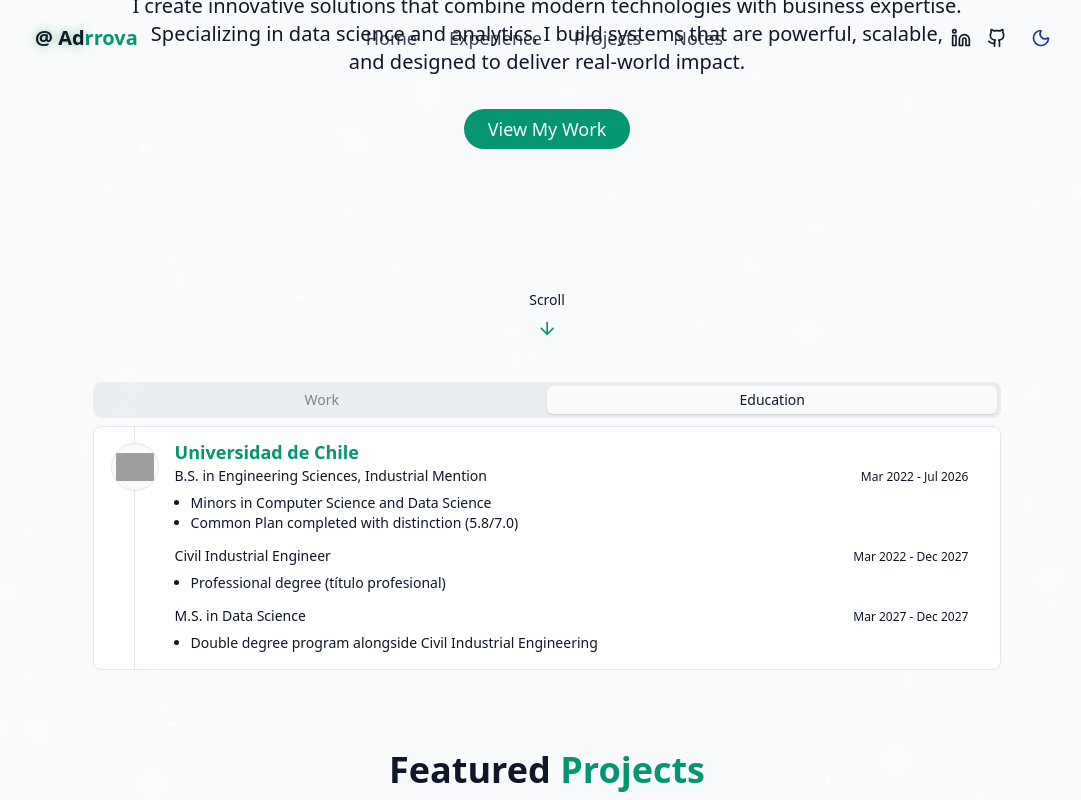
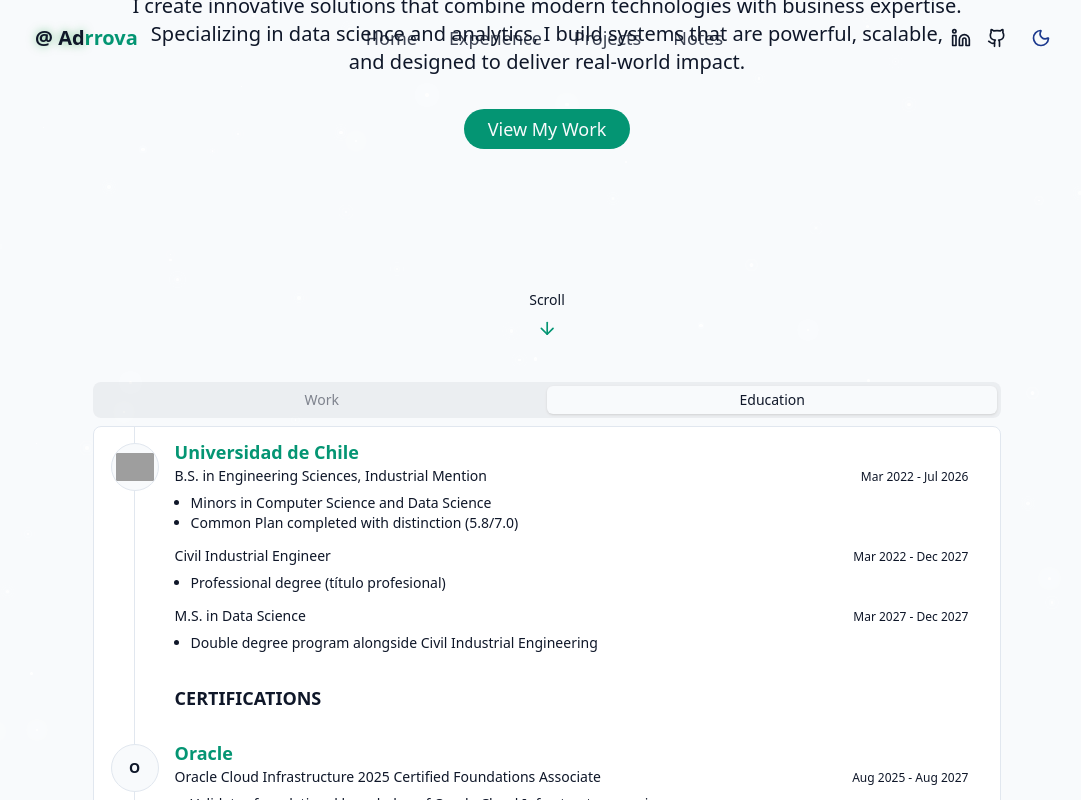
Before and after one commit to AdolfoRV/adolforv.github.io, a React (Vite) app: page / in a window 1280 px wide. Both pictures are taken after a click on the tab "Education". Shown: the part 418-1218 px from the top of the page, without its empty margins (93-1174 px from the left). Built offline with nearby package versions, Linux system fonts and the light colour scheme; grey boxes are pictures that could not be loaded.

Commit message:
feat(ExperienceSection): add certifications section to education tab

```diff
--- a/src/components/home/ExperienceSection.jsx
+++ b/src/components/home/ExperienceSection.jsx
@@ -6,6 +6,7 @@ import jobsData from "@/data/jobs.json";
 export const ExperienceSection = () => {
   const work = jobsData?.career ?? [];
   const education = credentialsData?.education ?? [];
+  const certifications = credentialsData?.certifications ?? [];
 
   return (
     <section id="experience" className="relative bg-secondary/30">
@@ -29,9 +30,30 @@ export const ExperienceSection = () => {
           <TabsContent value="education">
             <div className="rounded-lg border bg-card">
               <ul className="ml-10 border-l">
+                {/* Formal Education */}
                 {education.map((exp, id) => (
                   <TimelineItem key={id} experience={exp} />
                 ))}
+
+                {/* Certifications */}
+                <li className="relative ml-10 py-4">
+                  <h3 className="font-semibold uppercase">
+                    Certifications
+                  </h3>
+                </li>
+                {certifications.map((exp, id) => (
+                  <TimelineItem key={`cert-${id}`} experience={exp} />
+                ))}
+
+                {/* Certificates */}
+                {/* <li className="relative ml-10 py-4">
+                  <h3 className="font-semibold uppercase">
+                    Certificates
+                  </h3>
+                </li>
+                {certificates.map((exp, id) => (
+                  <TimelineItem key={`cert-${id}`} experience={exp} />
+                ))} */}
               </ul>
             </div>
           </TabsContent>
```
